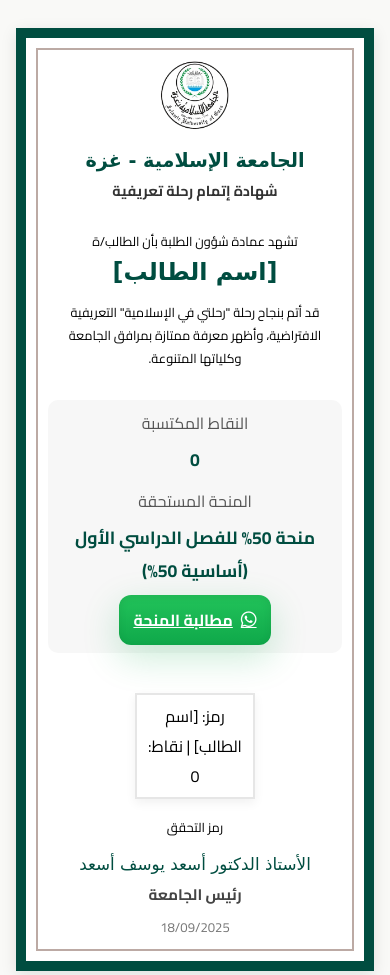
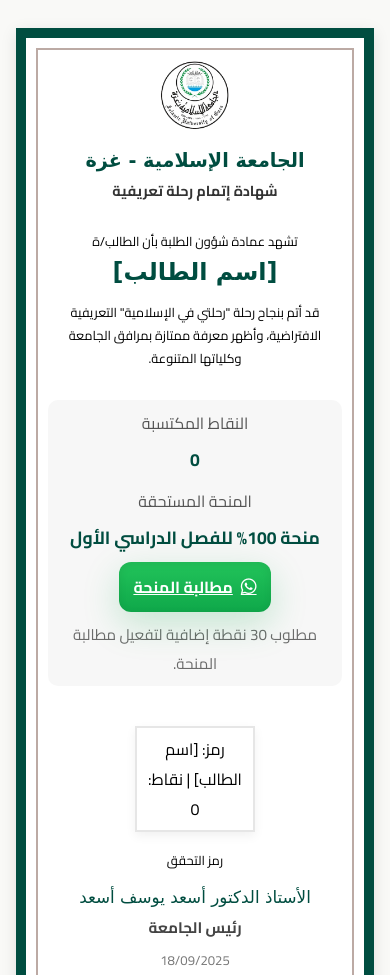
Before and after one commit to hamadaraburjela-dev/IUG2006, a plain HTML site: page certificate.html in a window 390 px wide. Shown: the top 975 px of the page. Drawn offline with nearby package versions, Linux system fonts and the light colour scheme; a web font is replaced by a local one.

Commit message:
ممتاز

```diff
--- a/certificate.html
+++ b/certificate.html
@@ -394,6 +394,7 @@
                             <a id="whatsapp-claim" class="btn-primary btn-whatsapp hide-for-export" href="#" onclick="openWhatsAppClaim(event)">
                                 <i class="fa-brands fa-whatsapp"></i> مطالبة المنحة
                             </a>
+                            <p id="claim-help" style="margin:8px 0 0 0; font-size:0.95rem; color:#6b6b6b; display:block;">مطلوب 30 نقطة على الأقل للمطالبة بالمنحة.</p>
                         </div>
                 </div>
             </div>
@@ -505,14 +506,42 @@
     // - Base 50% for all successful Tawjihi students
     // - +1% for every 2 points earned in the game
     // - Extra capped at 20% (so max total = 70%)
-    const baseScholarship = 50;
+    // Campaign update: base scholarship is now 100% for all registrants
+    const baseScholarship = 100;
+    // Points no longer increase the scholarship percentage in the current campaign
     const points = Number.isFinite(playerScore) ? Math.max(0, Math.floor(playerScore)) : 0;
-    const extraFromPoints = Math.min(20, Math.floor(points / 2)); // 1% per 2 points, cap 20%
-    const totalScholarship = baseScholarship + extraFromPoints;
-    const breakdown = extraFromPoints > 0 ? ` (أساسية ${baseScholarship}% + مضافة ${extraFromPoints}%)` : ` (أساسية ${baseScholarship}%)`;
-    scholarshipEl.textContent = `منحة ${totalScholarship}% للفصل الدراسي الأول${breakdown}`;
+    const extraFromPoints = 0;
+    const totalScholarship = baseScholarship;
+    // Show only the headline scholarship text (no parenthetical breakdown)
+    scholarshipEl.textContent = `منحة ${totalScholarship}% للفصل الدراسي الأول`;
     // set current date on load so printed/downloaded certificate shows actual date by default
     if (typeof updateCertificateDateNow === 'function') updateCertificateDateNow();
+
+    // Enable/disable the WhatsApp claim button based on minimum points requirement
+    (function(){
+        const minPoints = 30; // requirement
+        const claimBtn = document.getElementById('whatsapp-claim');
+        const claimHelp = document.getElementById('claim-help');
+        if (!claimBtn) return;
+        const scoreNum = Number.isFinite(playerScore) ? playerScore : 0;
+        if (scoreNum >= minPoints) {
+            // enable
+            claimBtn.classList.remove('disabled');
+            claimBtn.classList.add('pulse');
+            claimBtn.removeAttribute('aria-disabled');
+            claimBtn.style.pointerEvents = '';
+            claimBtn.title = 'مطالبة المنحة عبر واتساب';
+            if (claimHelp) claimHelp.textContent = 'يمكنك مطابقة المنحة الآن عبر الزر أعلاه.';
+        } else {
+            // disable visually and functionally
+            claimBtn.classList.add('disabled');
+            claimBtn.classList.remove('pulse');
+            claimBtn.setAttribute('aria-disabled','true');
+            claimBtn.style.pointerEvents = 'none';
+            claimBtn.title = `مطلوب ${minPoints} نقطة على الأقل للمطالبة (لديك ${scoreNum}).`;
+            if (claimHelp) claimHelp.textContent = `مطلوب ${minPoints - scoreNum} نقطة إضافية لتفعيل مطالبة المنحة.`;
+        }
+    })();
 
         const audio = document.getElementById("success-audio");
         if (audio) {
```
Also changed, not shown: index.html (+18 -3 lines).
